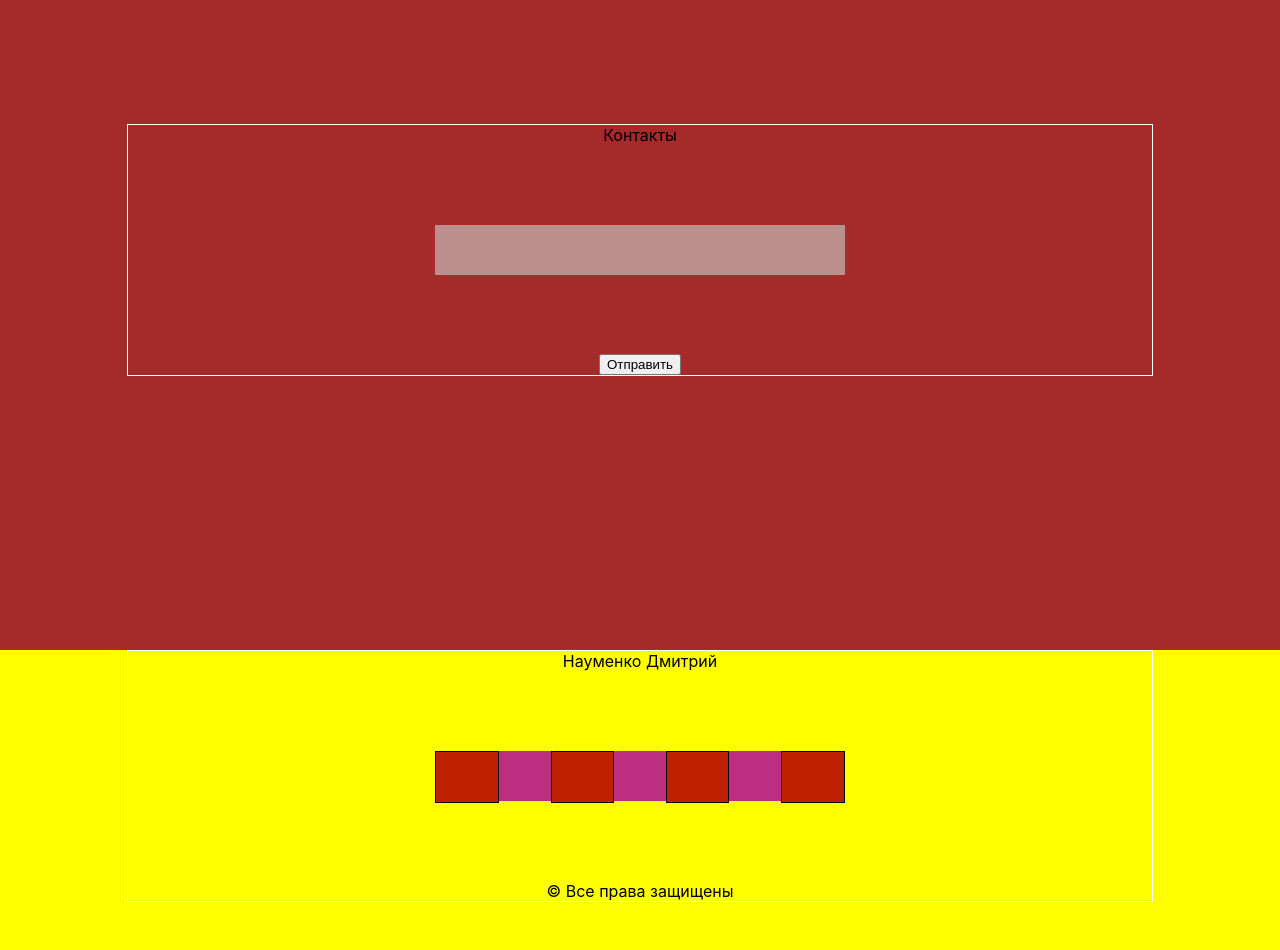
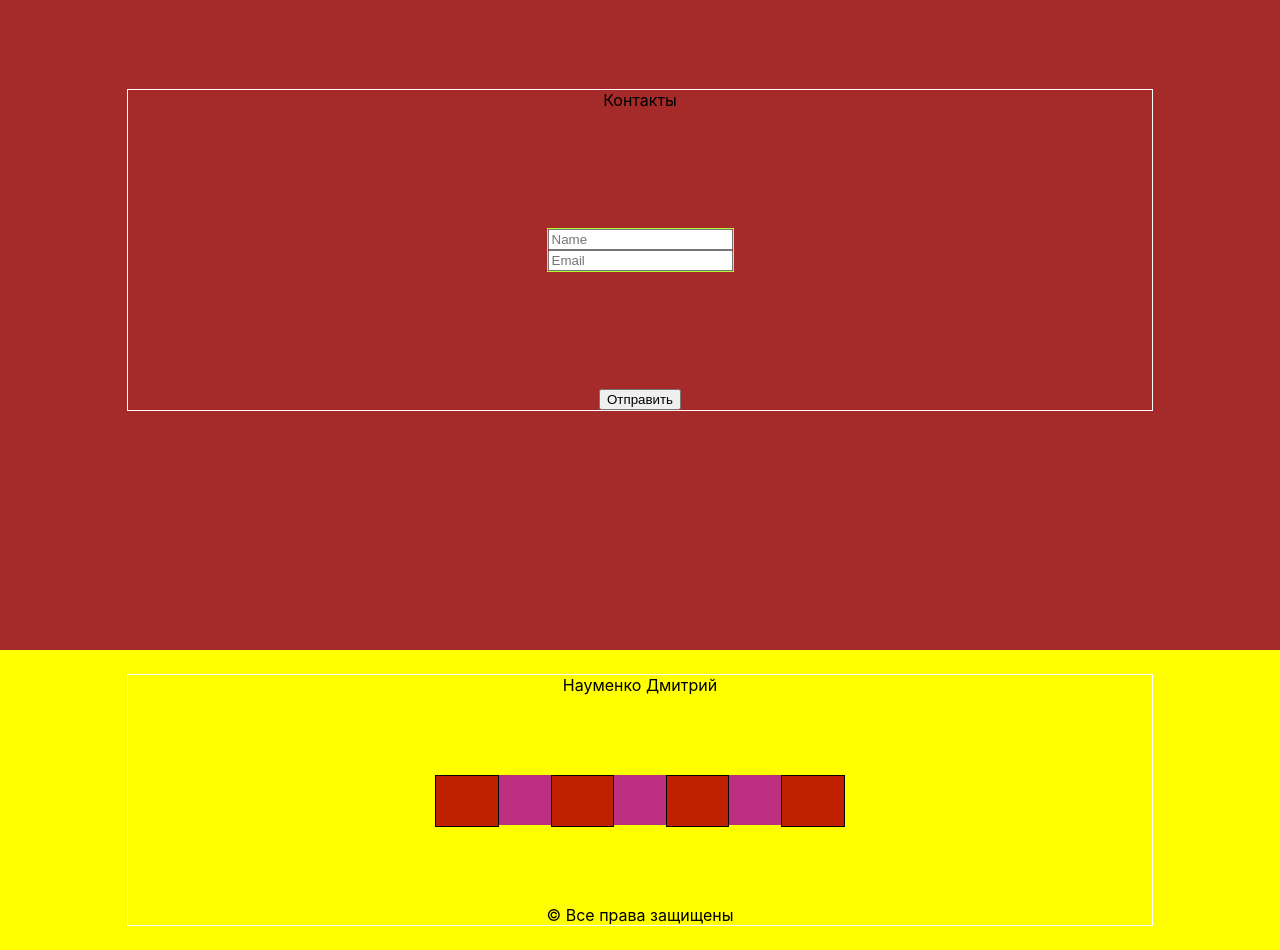
Before and after one commit to Dmitry-nm22/MyPortfolio, a React (Create React App) app: page / in a window 1280 px wide. Shown: the part 2820-3770 px from the top of the page. Built offline with nearby package versions, Linux system fonts and the light colour scheme.

Commit message:
refactoring code

```diff
--- a/src/Contacts/Contacts.js
+++ b/src/Contacts/Contacts.js
@@ -6,8 +6,9 @@ function Contacts() {
         <div className={styles.contacts}>
             <div className={styles.content}>
                 <span>Контакты</span>
-            <div className={styles.innerContent}>
-
+                <div className={styles.contactInfo}>
+                    <input type='text' name='name' placeholder='Name'/>
+                    <input type='text' name='email' placeholder='Email'/>
                 </div>
                 <button>Отправить</button>
             </div>
--- a/src/Contacts/Contacts.module.css
+++ b/src/Contacts/Contacts.module.css
@@ -7,17 +7,20 @@
 }
 
 .content{
+    display: flex;
+    border: 1px solid white;
     width: 80%;
-    height: 250px;
-    border: 1px solid white;
-    display: flex;
-    flex-direction:column;
+    min-height: 40%;
+    flex-direction: column;
+    justify-content: space-between;
     align-items: center;
-    justify-content: space-between;
+    flex-wrap: wrap;
 }
 
-.innerContent{
-    width: 40%;
-    height: 20%;
-    background-color: rosybrown;
+.contactInfo{
+    display: flex;
+    border: 1px solid greenyellow;
+    flex-direction: column;
+    justify-content: center;
+    align-items: center;
 }
--- a/src/Footer/Footer.js
+++ b/src/Footer/Footer.js
@@ -1,5 +1,6 @@
 import React from 'react';
 import styles from './Footer.module.css';
+import FooterMenu from "./FooterMenu";
 
 function Footer() {
   return (
@@ -7,10 +8,10 @@ function Footer() {
       <div className={styles.content}>
         <span>Науменко Дмитрий</span>
         <div className={styles.innerContent}>
-          <div className={styles.list}></div>
-          <div className={styles.list}></div>
-          <div className={styles.list}></div>
-          <div className={styles.list}></div>
+        <FooterMenu/>
+        <FooterMenu/>
+        <FooterMenu/>
+        <FooterMenu/>
         </div>
         <span>© Все права защищены</span>
       </div>
--- a/src/Footer/Footer.module.css
+++ b/src/Footer/Footer.module.css
@@ -2,6 +2,7 @@
     height: 300px;
     display: flex;
     justify-content: center;
+    align-items: center;
     background-color: yellow;
 }
 
@@ -23,9 +24,3 @@
     display: flex;
     justify-content: space-between;
 }
-.list{
-    width: 15%;
-    height: 100%;
-    border: 1px solid;
-    background-color: #bf2000;
-}
--- /dev/null
+++ b/src/Footer/FooterMenu.js
@@ -0,0 +1,13 @@
+import React from 'react';
+import styles from './FooterMenu.module.css';
+
+function FooterMenu() {
+  return (
+      <div className={styles.list}>
+
+      </div>
+
+  );
+}
+
+export default FooterMenu;
--- /dev/null
+++ b/src/Footer/FooterMenu.module.css
@@ -0,0 +1,10 @@
+
+.Menu{
+    display: flex;
+}
+.list{
+    width: 15%;
+    height: 100%;
+    border: 1px solid;
+    background-color: #bf2000;
+}
--- a/src/Projects/Projects.module.css
+++ b/src/Projects/Projects.module.css
@@ -10,7 +10,7 @@
     display: flex;
     border: 1px solid white;
     min-height: 80%;
-    min-width: 65%;
+    min-width: 80%;
     justify-content: center;
     flex-wrap: wrap;
 }
```
Lines whose indentation alone changed are shown as unchanged.
